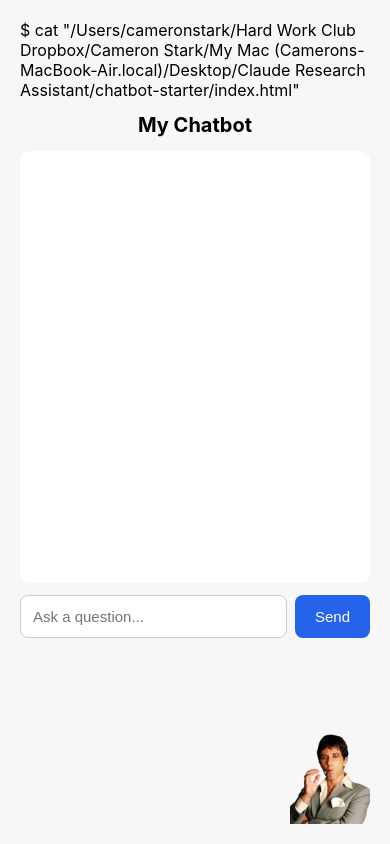
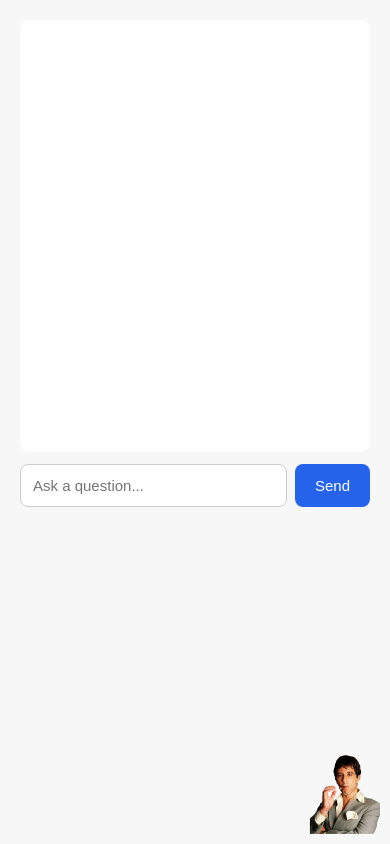
Before and after one commit to cameronHWC/AI-Pacino, a website: page index.html in a window 390 px wide. Drawn offline with Linux system fonts and the light colour scheme.

Commit message:
Refactor styles and improve image responsiveness
Removed h1 styling and adjusted corner image dimensions for responsiveness.

```diff
--- a/index.html
+++ b/index.html
@@ -1,4 +1,3 @@
-$ cat "/Users/cameronstark/Hard Work Club Dropbox/Cameron Stark/My Mac (Camerons-MacBook-Air.local)/Desktop/Claude Research Assistant/chatbot-starter/index.html"
 
 <title>My Chatbot</title>
 <meta name="viewport" content="width=device-width, initial-scale=1">
@@ -9,10 +8,6 @@ $ cat "/Users/cameronstark/Hard Work Club Dropbox/Cameron Stark/My Mac (Camerons
     margin: 0 auto;
     padding: 20px;
     background: #f7f7f8;
-  }
-  h1 {
-    text-align: center;
-    font-size: 20px;
   }
   #messages {
     background: white;
@@ -65,12 +60,21 @@ $ cat "/Users/cameronstark/Hard Work Club Dropbox/Cameron Stark/My Mac (Camerons
     position: fixed;
     bottom: 20px;
     right: 20px;
-    max-width: 80px;
+    width: 22vw;
+    max-width: 320px;
+    min-width: 90px;
     height: auto;
+  }
+  @media (max-width: 600px) {
+    #cornerImage {
+      width: 18vw;
+      min-width: 60px;
+      bottom: 10px;
+      right: 10px;
+    }
   }
 </style>
 
-<h1>My Chatbot</h1>
 <div id="messages"></div>
 <div id="inputRow">
   <input id="question" type="text" placeholder="Ask a question..." />
```
